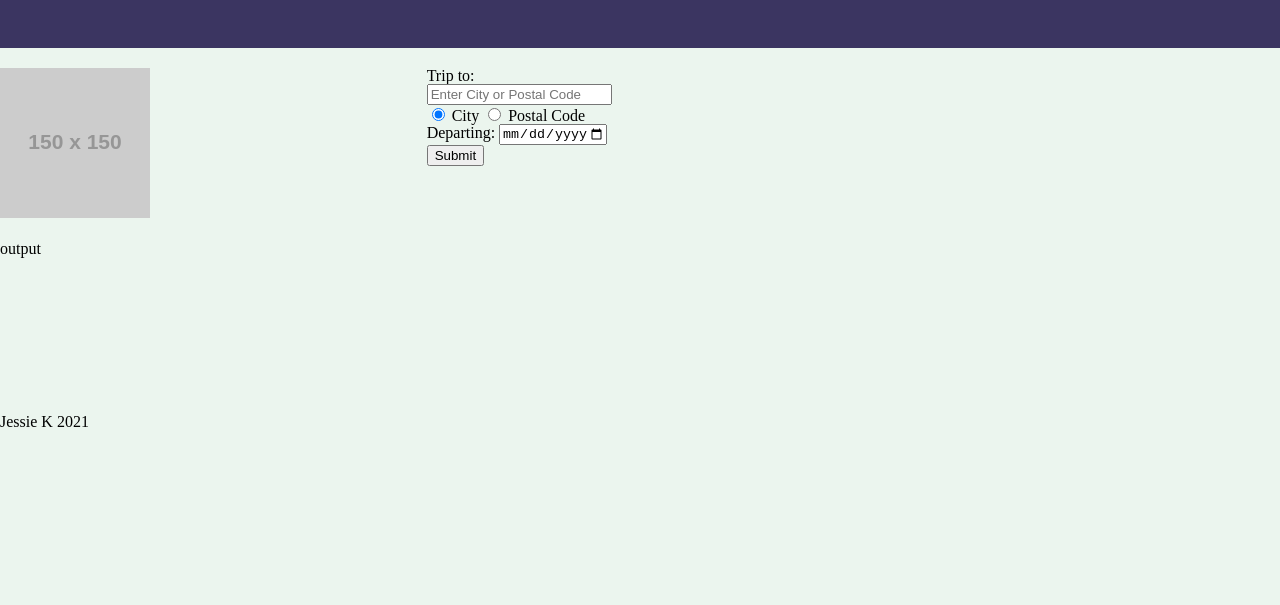
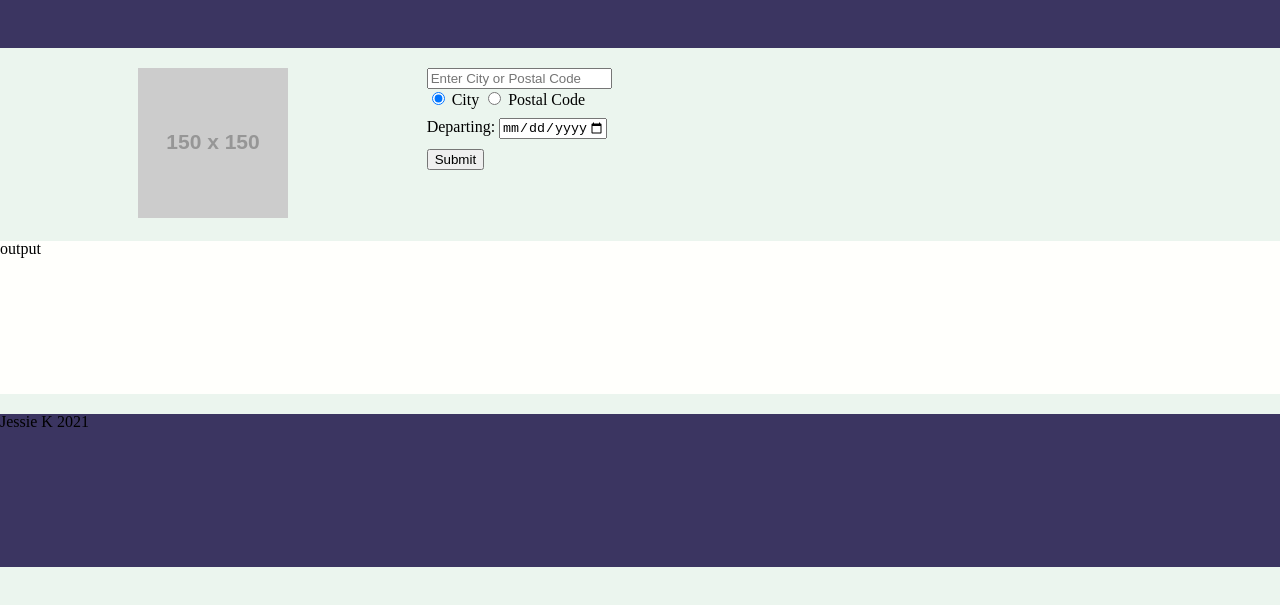
Before and after one commit to jessiek208/capstone, a website built with webpack: page src/client/views/index.html in a window 1280 px wide. Shown: the part 105-710 px from the top of the page. Built offline with nearby package versions, Linux system fonts and the light colour scheme; placeholder pictures from the web are drawn by us.

Commit message:
Adds additional styling

```diff
--- a/src/client/index.js
+++ b/src/client/index.js
@@ -2,6 +2,8 @@ import './styles/reset.scss'
 import './styles/base.scss'
 import './styles/input.scss'
 import './styles/header.scss'
+import './styles/output.scss'
+import './styles/footer.scss'
 
 document.getElementById('submit').addEventListener('click', performAction);
 //when generate is clicked, execute performAction function below
--- a/src/client/styles/footer.scss
+++ b/src/client/styles/footer.scss
@@ -0,0 +1,5 @@
+@import "base.scss";
+
+footer{
+    background-color: $headerColor;
+}
--- a/src/client/styles/input.scss
+++ b/src/client/styles/input.scss
@@ -0,0 +1,18 @@
+@import "base.scss";
+
+#photo{
+    display: flex;
+    justify-content: center;
+    align-items: center;
+}
+
+#input{
+    display: flex;
+    flex-direction: column;
+    align-items: flex-start
+}
+
+.departing{
+    padding-top: 10px;
+    padding-bottom: 10px;
+}
--- a/src/client/styles/output.scss
+++ b/src/client/styles/output.scss
@@ -0,0 +1,5 @@
+@import "base.scss";
+
+#output{
+    background-color: #fffffc;
+}
--- a/src/client/views/index.html
+++ b/src/client/views/index.html
@@ -8,6 +8,9 @@
         <link rel="stylesheet" src="/styles/base.css">
         <link rel="stylesheet" src="/styles/input.css">
         <link rel="stylesheet" src="/styles/header.css">
+        <link rel="stylesheet" src="/styles/input.css">
+        <link rel="stylesheet" src="/styles/output.css">
+        <link rel="stylesheet" src="/styles/footer.css">
     </head>
 
     <body>
@@ -27,7 +30,7 @@
                 <section id="input">
                 <div class="destination-input">
                     <div class="text-form"
-                    <label for="destination">Trip to:</label></br>
+                    <label for="destination"></label>
                     <input type="text" id="destination" placeholder="Enter City or Postal Code">
                 </div>
 
```
